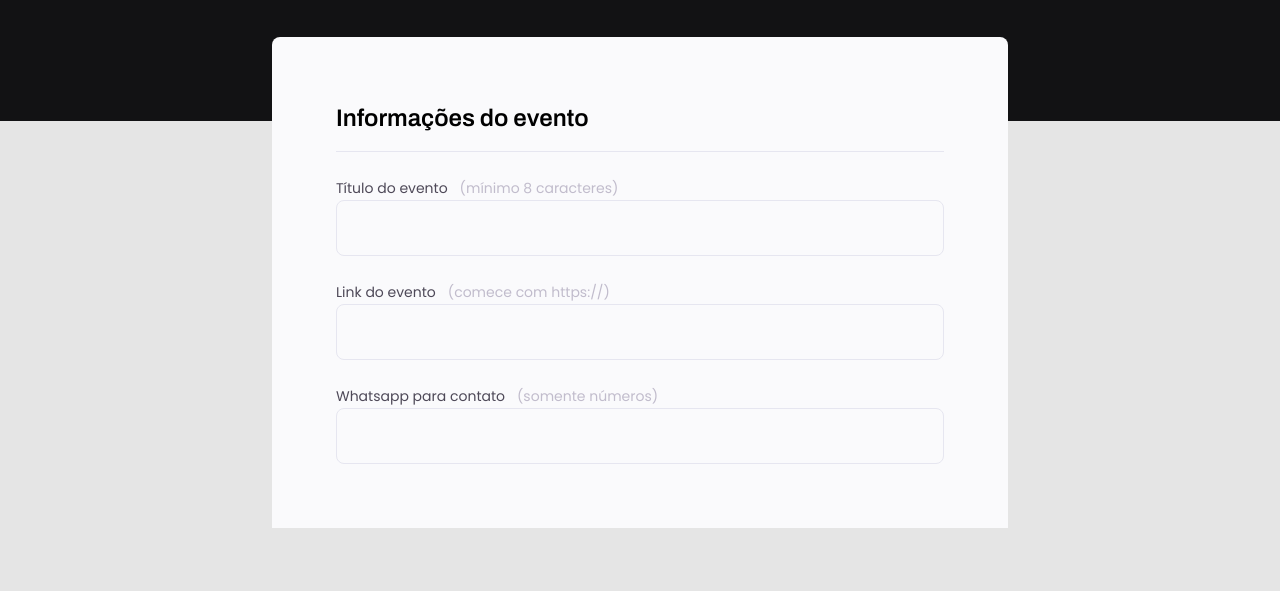
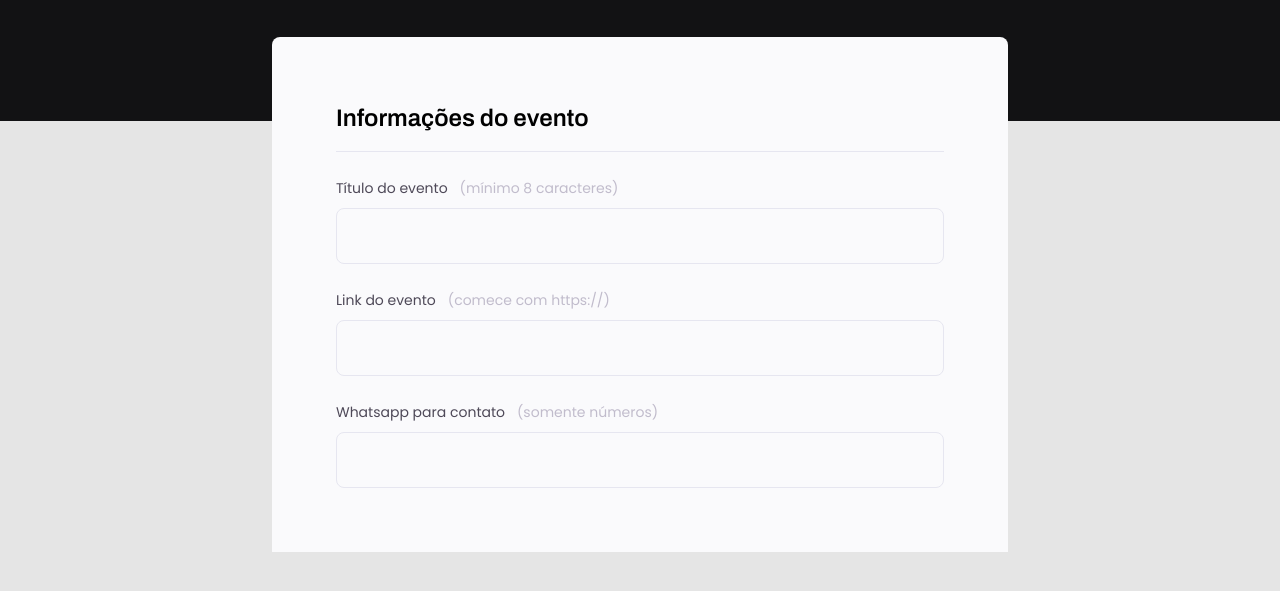
Before and after one commit to matheusvaz-tech/forms, a plain HTML site: page index.html in a window 1280 px wide. Shown: the part 247-838 px from the top of the page. Drawn offline with Linux system fonts and the light colour scheme.

Commit message:
HTML and CSS updates

```diff
--- a/index.html
+++ b/index.html
@@ -16,6 +16,7 @@
       </header>
       <form>
         <fieldset>
+          <div class="fieldset-wrapper">
             <legend>Informações do evento</legend>
 
             <div class="input-wrapper">
@@ -26,10 +27,10 @@
             </div>
 
             <div class="input-wrapper">
-            <label for="event-title"
+              <label for="event-link"
                 >Link do evento<span>(comece com https://)</span></label
               >
-            <input type="text" id="event-title" />
+              <input type="text" id="event-link" />
             </div>
 
             <div class="input-wrapper">
@@ -38,6 +39,7 @@
               >
               <input type="text" id="event-title" />
             </div>
+          </div>
         </fieldset>
       </form>
     </main>
--- a/style.css
+++ b/style.css
@@ -69,6 +69,12 @@ form fieldset {
   border: none;
 }
 
+.fieldset-wrapper {
+  display: flex;
+  flex-direction: column;
+  gap: 1.5rem;
+}
+
 fieldset legend {
   font-family: "Archivo", sans-serif;
   font-weight: 600;
@@ -82,12 +88,12 @@ fieldset legend {
 .input-wrapper {
   display: flex;
   flex-direction: column;
-  margin-top: 1.5rem;
 }
 
 .input-wrapper label {
   font-size: 0.875rem;
   line-height: 1.5rem;
+  margin-bottom: 0.5rem;
 
   color: #4e4958;
 }
@@ -98,17 +104,17 @@ fieldset legend {
   line-height: 1.25rem;
 
   color: #c1bccc;
-
-  margin-bottom: 0.5rem;
 }
 
 .input-wrapper input {
   font-size: 1rem;
+  line-height: 1.5rem;
 
   height: 3.5rem;
 
   padding: 0 1.5rem;
 
+  color: #c1bccc;
   background: #fafafc;
 
   border-radius: 0.5rem;
```
Lines whose indentation alone changed are shown as unchanged.
